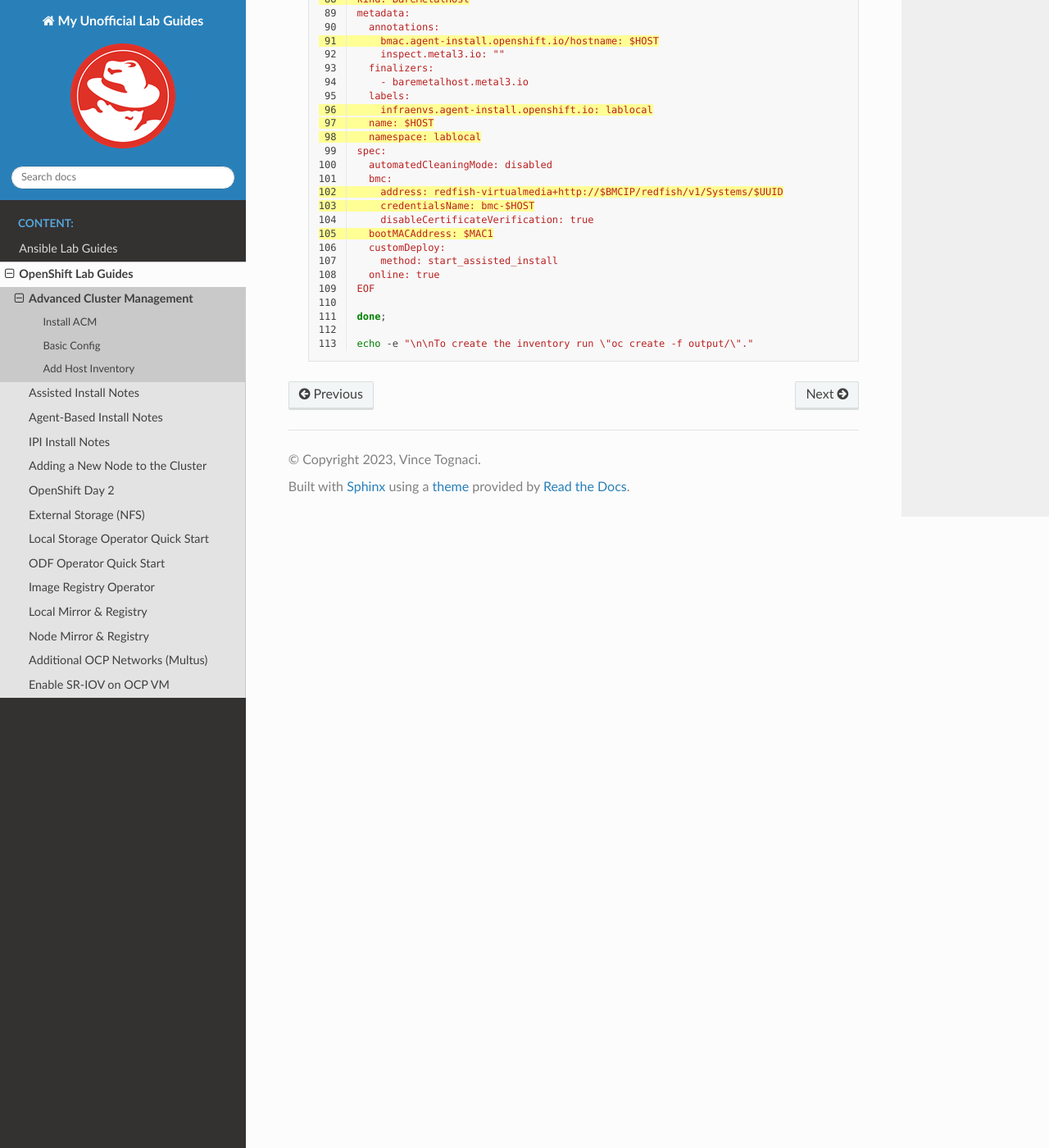
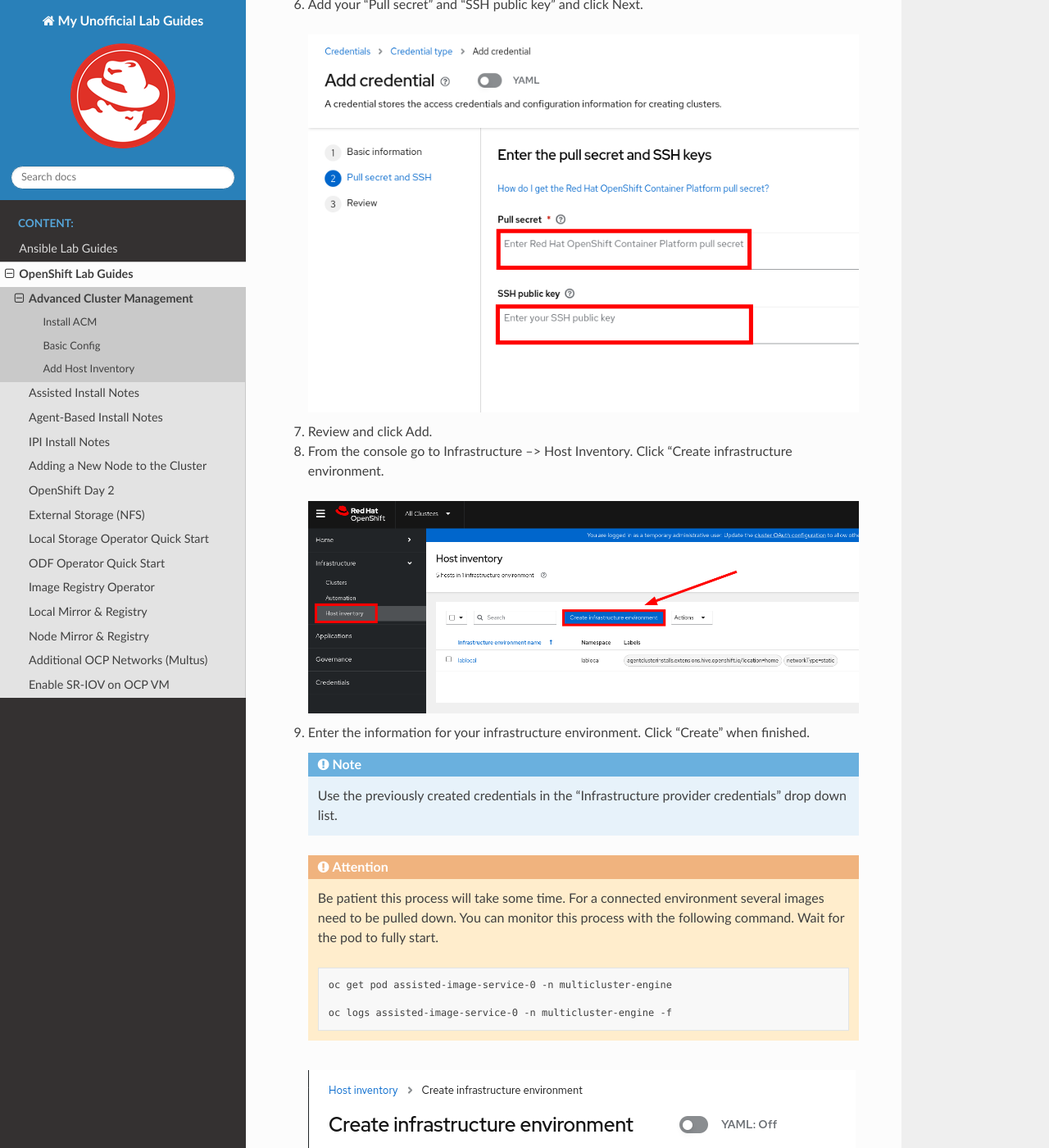
Before and after one commit to vtog/labGuides, a Sphinx documentation site: the page built from source/ocp/acm-notes.rst, in a window 1280 px wide and 1400 px high, scrolled down 4667 px. Shown: the whole window at 82% size. Built offline with Sphinx 7.4.7 and the Read the Docs theme 2.0.0, drawn with Linux system fonts in a browser that asks for light colours; pages that are not in the unit, such as notebooks, are missing from menus; some of the changed text lies outside the part shown.

Commit message:
acm basic config

```diff
--- a/source/ocp/acm-notes.rst
+++ b/source/ocp/acm-notes.rst
@@ -37,6 +37,64 @@
 
 Basic Config
 ------------
+
+Simple config to get started. The following steps will create the following
+objects:
+
+- Project
+- Credentials
+- Host Inventory
+
+#. Create a new project/namespace for your spoke cluster objects.
+
+   .. code-block:: bash
+
+      oc new-project <project_name>
+
+#. Switch from "local-cluster" to "All Clusters".
+
+   .. image:: ./images/acm-allclusters.png
+
+#. Configure credentials. Select "Credentials" then click "Add credentials".
+
+   .. image:: ./images/acm-credentials.png
+
+#. Select Credential Type. In my lab/example I'm using Host Inventory.
+
+   .. image:: ./images/acm-host-inventory.png
+
+#. Enter the basic credential information and click Next.
+
+   .. image:: ./images/acm-basic-info.png
+
+#. Add your "Pull secret" and "SSH public key" and click Next.
+
+   .. image:: ./images/acm-pull-secret.png
+
+#. Review and click Add.
+
+#. From the console go to Infrastructure --> Host Inventory. Click "Create
+   infrastructure environment.
+
+   .. image:: ./images/acm-infra-env.png
+
+#. Enter the information for your infrastructure environment. Click "Create"
+   when finished.
+
+   .. note:: Use the previously created credentials in the "Infrastructure
+      provider credentials" drop down list.
+
+   .. attention:: Be patient this process will take some time. For a connected
+      environment several images need to be pulled down. You can monitor this
+      process with the following command. Wait for the pod to fully start.
+
+      .. code-block:: bash
+
+         oc get pod assisted-image-service-0 -n multicluster-engine
+
+         oc logs assisted-image-service-0 -n multicluster-engine -f
+
+   .. image:: ./images/acm-create-infra-env.png
 
 Add Host Inventory
 ------------------
```
Also changed, not shown: source/ocp/images/acm-allclusters.png (added), source/ocp/images/acm-basic-info.png (added), source/ocp/images/acm-create-infra-env.png (added), source/ocp/images/acm-credentials.png (added), source/ocp/images/acm-host-inventory.png (added), source/ocp/images/acm-infra-env.png (added), source/ocp/images/acm-pull-secret.png (added).
